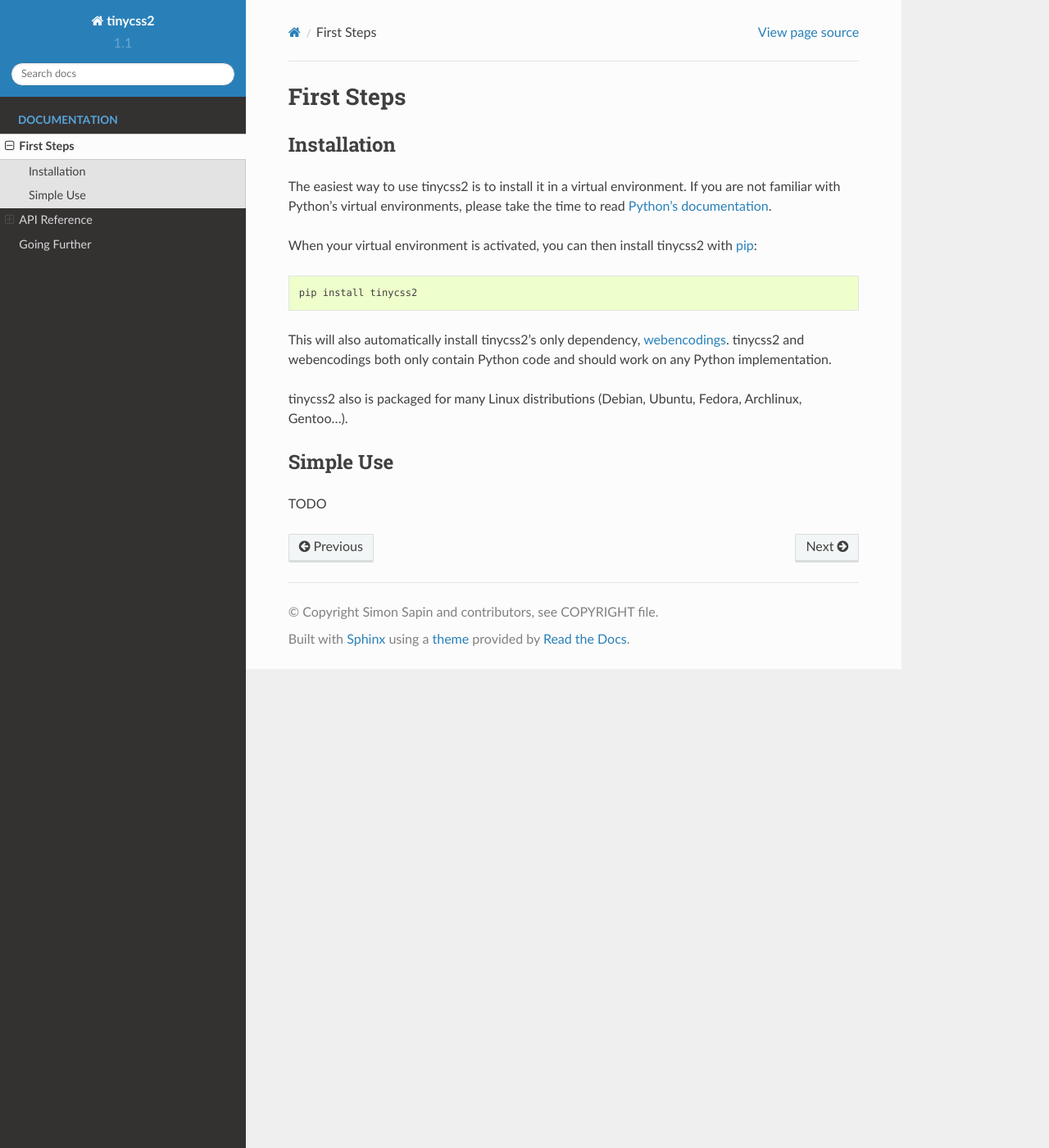
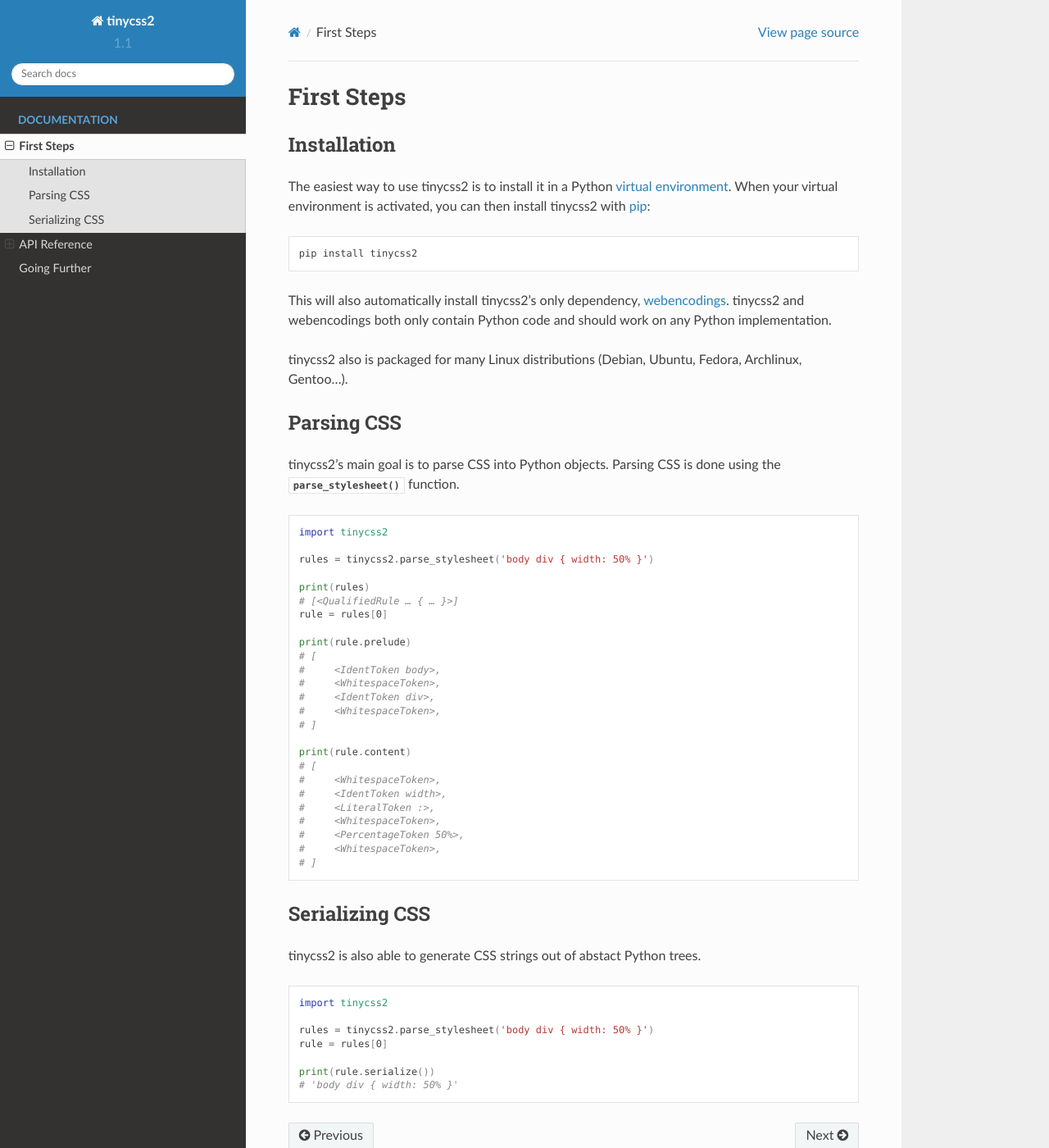
Before and after one commit to Kozea/tinycss2, a Sphinx documentation site: the page built from docs/first_steps.rst, in a window 1280 px wide and 1400 px high. Shown: the whole window at 82% size. Built offline with Sphinx 7.4.7 and the Read the Docs theme 2.0.0, drawn with Linux system fonts in a browser that asks for light colours; pages that are not in the unit, such as notebooks, are missing from menus.

Commit message:
Update the "first steps" documentation page

```diff
--- a/docs/conf.py
+++ b/docs/conf.py
@@ -43,7 +43,7 @@
 exclude_patterns = ['_build']
 
 # The name of the Pygments (syntax highlighting) style to use.
-pygments_style = 'sphinx'
+pygments_style = 'lovelace'
 
 # The theme to use for HTML and HTML Help pages.  See the documentation for
 # a list of builtin themes.
--- a/docs/first_steps.rst
+++ b/docs/first_steps.rst
@@ -5,12 +5,9 @@
 Installation
 ------------
 
-The easiest way to use tinycss2 is to install it in a virtual environment. If
-you are not familiar with Python’s virtual environments, please take the time
-to read `Python’s documentation`_.
-
-When your virtual environment is activated, you can then install tinycss2 with
-pip_::
+The easiest way to use tinycss2 is to install it in a Python `virtual
+environment`_. When your virtual environment is activated, you can then install
+tinycss2 with pip_::
 
     pip install tinycss2
 
@@ -21,12 +18,57 @@
 tinycss2 also is packaged for many Linux distributions (Debian, Ubuntu, Fedora,
 Archlinux, Gentoo…).
 
-.. _Python’s documentation: https://docs.python.org/3/library/venv.html
+.. _virtual environment: https://packaging.python.org/tutorials/installing-packages/#creating-virtual-environments
 .. _pip: http://pip-installer.org/
 .. _webencodings: http://pythonhosted.org/webencodings/
 
 
-Simple Use
-----------
+Parsing CSS
+-----------
 
-TODO
+tinycss2’s main goal is to parse CSS into Python objects. Parsing CSS is done
+using the :func:`~tinycss2.parse_stylesheet` function.
+
+.. code-block:: python
+
+   import tinycss2
+
+   rules = tinycss2.parse_stylesheet('body div { width: 50% }')
+
+   print(rules)
+   # [<QualifiedRule … { … }>]
+   rule = rules[0]
+
+   print(rule.prelude)
+   # [
+   #     <IdentToken body>,
+   #     <WhitespaceToken>,
+   #     <IdentToken div>,
+   #     <WhitespaceToken>,
+   # ]
+
+   print(rule.content)
+   # [
+   #     <WhitespaceToken>,
+   #     <IdentToken width>,
+   #     <LiteralToken :>,
+   #     <WhitespaceToken>,
+   #     <PercentageToken 50%>,
+   #     <WhitespaceToken>,
+   # ]
+
+
+Serializing CSS
+---------------
+
+tinycss2 is also able to generate CSS strings out of abstact Python trees.
+
+.. code-block:: python
+
+   import tinycss2
+
+   rules = tinycss2.parse_stylesheet('body div { width: 50% }')
+   rule = rules[0]
+
+   print(rule.serialize())
+   # 'body div { width: 50% }'
```
Also changed, not shown: 1 other file.
